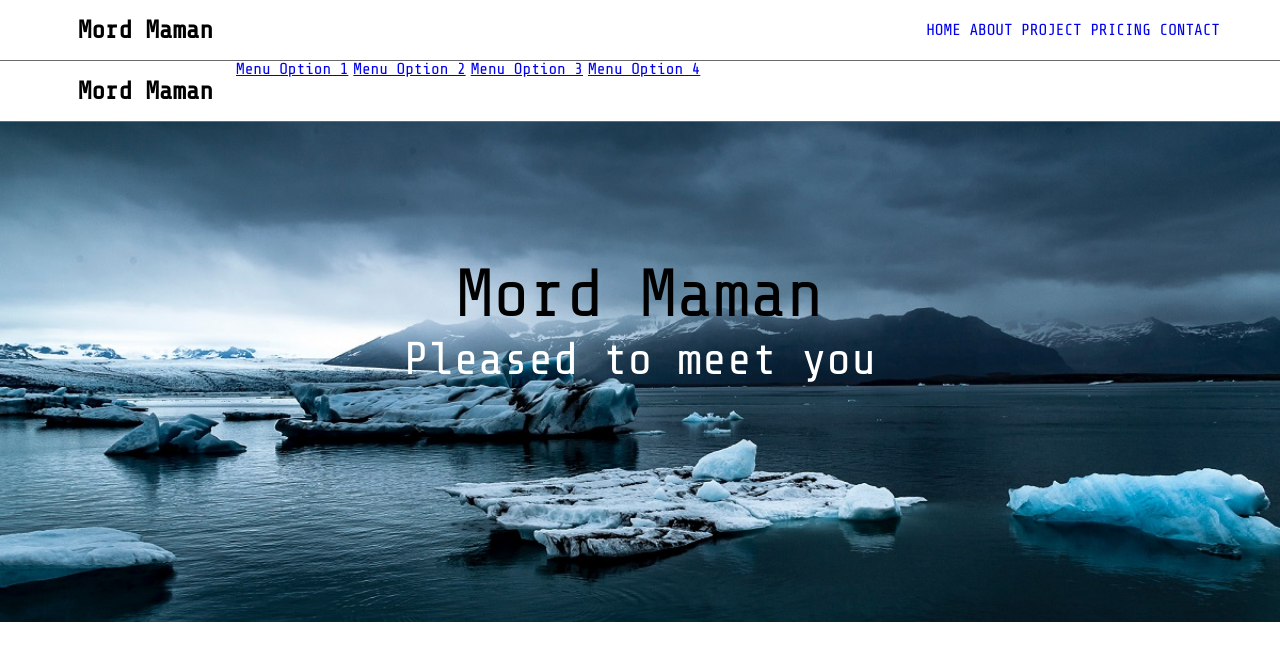
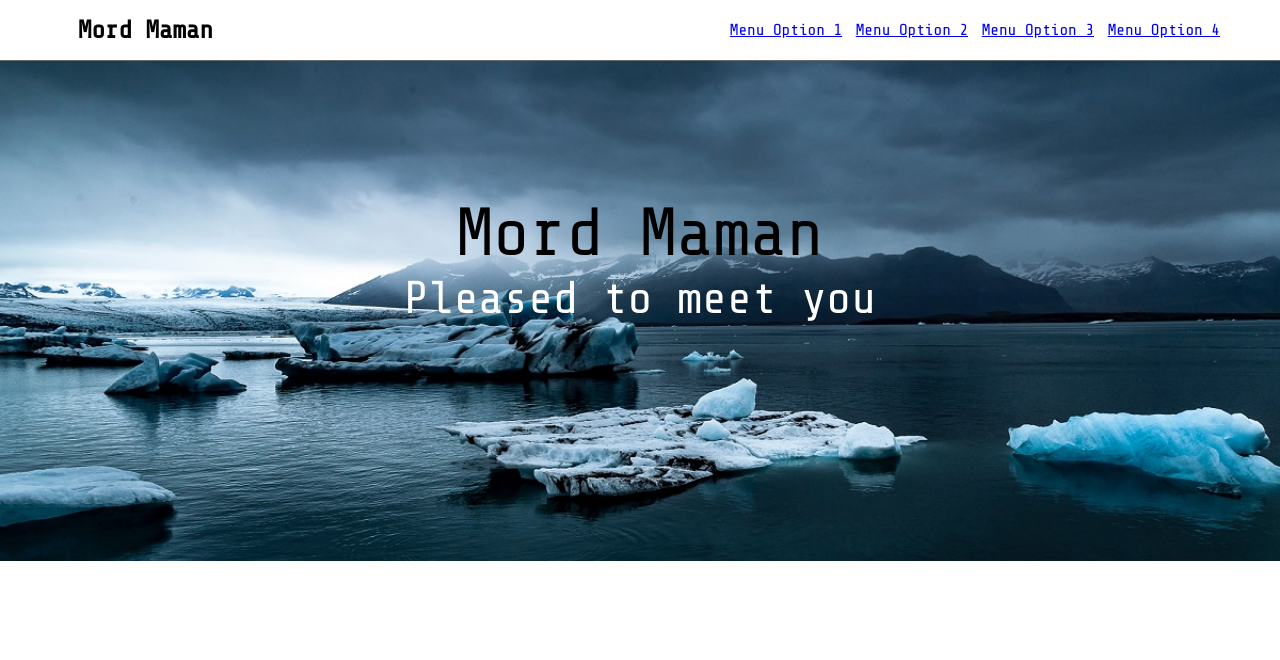
Before and after one commit to mordmaman/profile1, a plain HTML site: page index.html in a window 1280 px wide. Drawn offline with nearby package versions, Linux system fonts and the light colour scheme.

Commit message:
tidies up html and css

```diff
--- a/index.html
+++ b/index.html
@@ -13,21 +13,9 @@
     <header class="container group">
         <h1 class="col-1-3">Mord Maman</h1><!--
          --><div class="menuIcon">
-                <a href="#menuExpand">Menu</a>
-            </div><!--
-         --><nav class="col-2-3">
-            <a href="#">HOME</a>
-            <a href="#">ABOUT</a>
-            <a href="#">PROJECT</a>
-            <a href="#">PRICING</a>
-            <a href="#">CONTACT</a>
-        </nav>
-    </header>
-    <header class="container group">
-        <h1 class="col-1-3">Mord Maman</h1><!--
-         --><div class="menuIcon">
              <a href="#menuExpand">Menu</a>
-            </div>  <div class="menu">
+            </div>
+            <div class="menu">
                 <ul>
                     <li><a href="#">Menu Option 1</a></li>
                     <li><a href="#">Menu Option 2</a></li>
--- a/styles.css
+++ b/styles.css
@@ -89,13 +89,11 @@ body{
     margin-left: 60px;
     float: left;
 }
-.col-2-3 {
-    float: right;
-    line-height: 60px;
-}
-nav{
-    padding-right: 60px;
-}
+/*
+  ========================================
+  Hamburger menu
+  ========================================
+*/
 
 h1{
     font-size: 25px;
@@ -103,23 +101,15 @@ h1{
     padding: 18px 18px;
 }
 
-nav a{
-    text-decoration: none;
-}
-
-/*
-  ========================================
-  Hamburger menu
-  ========================================
-*/
-
 header .menu ul {
   padding: 0;
   margin: 0;
+  float: right;
+  line-height: 60px;
+  padding-right: 60px;
 }
 header .menu ul li {
   display: inline-block;
-  float: left;
   list-style: none;
   padding: 0 0 0 5px;
   margin: 0;
```
